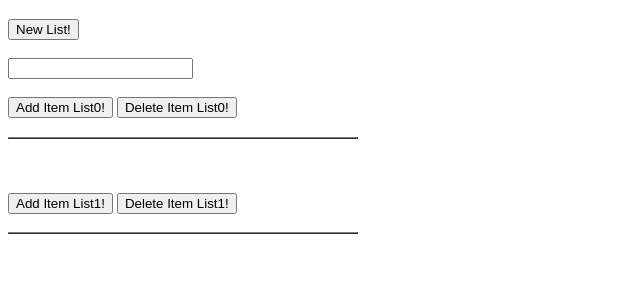
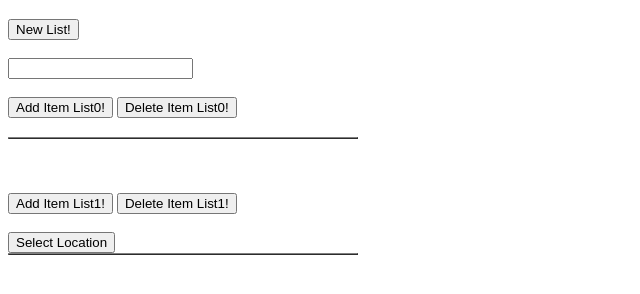
Before and after one commit to elliekang/hackgt15, a plain HTML site: page index.html in a window 1280 px wide. Shown: the part 100-394 px from the top of the page, without its empty margins (0-640 px from the left). Drawn offline with Linux system fonts and the light colour scheme.

Commit message:
added href

```diff
--- a/index.html
+++ b/index.html
@@ -19,6 +19,7 @@
     <input type="button" value="Add Item List1!" onclick="addList('ToDoListTable1', 1)" />
     <input type="button" value="Delete Item List1!" onclick="deleteList('ToDoListTable1', 1)" />
     <h3 id = "demo1">  </h3>
+    <a href="location.js"><button type="button">Select Location</button></a>
     <table id="ToDoListTable1" width="350px" border=".5"></table>
 
     <!-- <table id="ToDoListTable3" width="350px" border=".5"></table> -->
```
